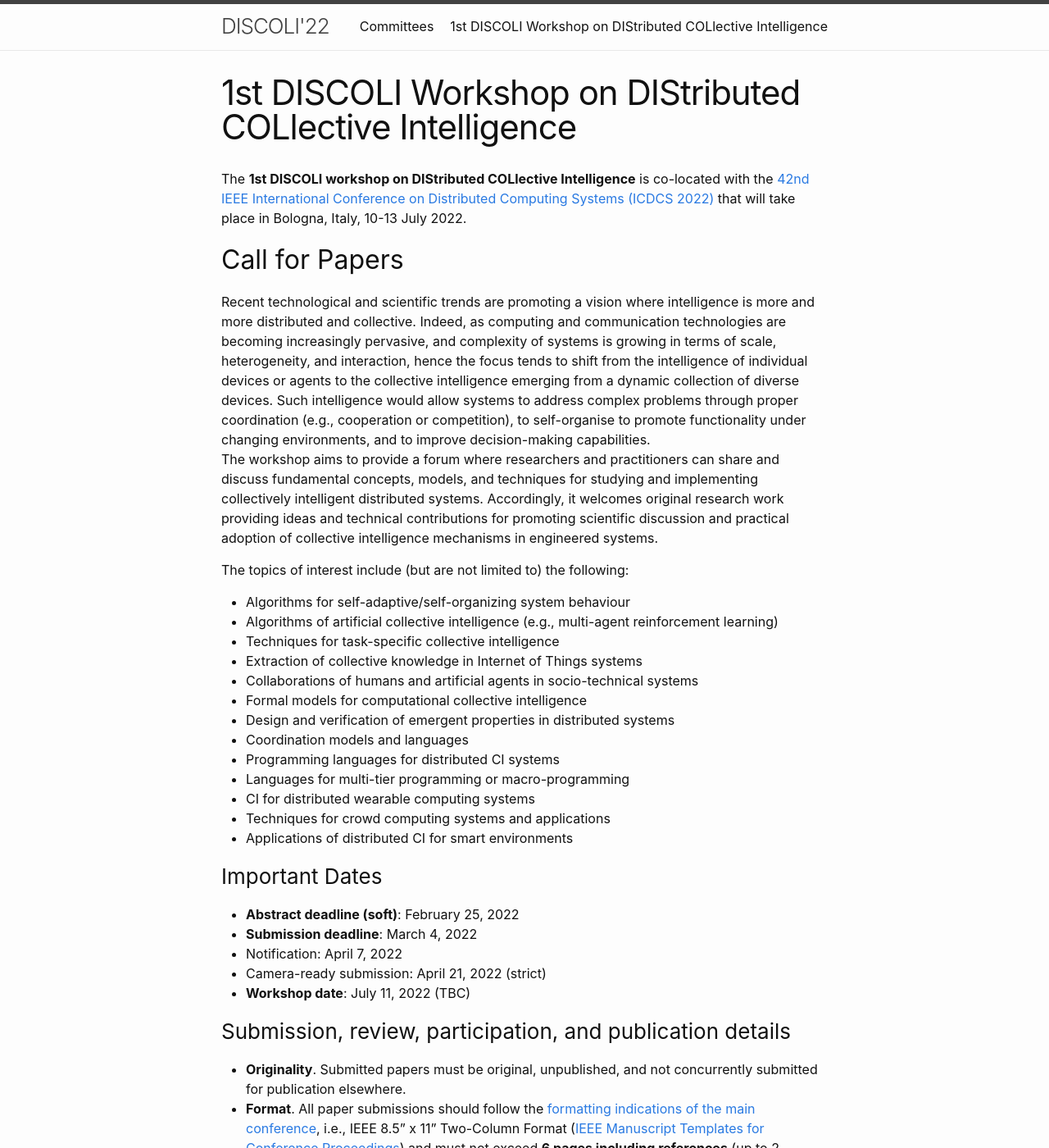
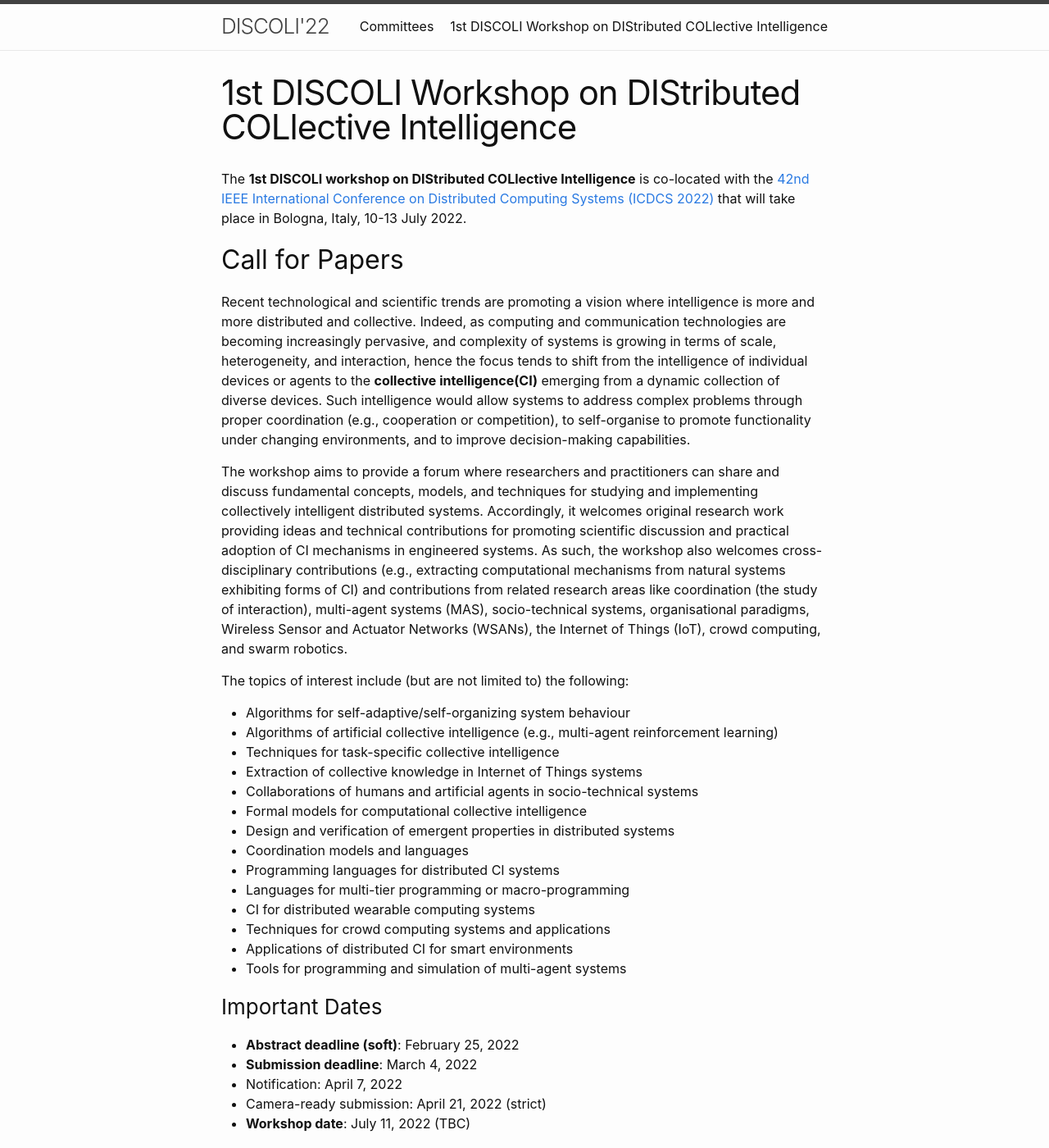
Before and after one commit to discoli-workshop/2023, a Jekyll site: the page built from index.markdown, in a window 1280 px wide and 1400 px high. Shown: the whole window at 82% size. Built offline with Jekyll 4.4.1, drawn with Linux system fonts in a browser that asks for light colours.

Commit message:
Add more details on scope and interests + introduce CI acronym

```diff
--- a/index.markdown
+++ b/index.markdown
@@ -10,8 +10,9 @@ The **1st DISCOLI workshop on DIStributed COLlective Intelligence** is co-locate
 
 ## Call for Papers
 
-Recent technological and scientific trends are promoting a vision where intelligence is more and more distributed and collective. Indeed, as computing and communication technologies are becoming increasingly pervasive, and complexity of systems is growing in terms of scale, heterogeneity, and interaction, hence the focus tends to shift from the intelligence of individual devices or agents to the collective intelligence emerging from a dynamic collection of diverse devices. Such intelligence would allow systems to address complex problems through proper coordination (e.g., cooperation or competition), to self-organise to promote functionality under changing environments, and to improve decision-making capabilities.
-The workshop aims to provide a forum where researchers and practitioners can share and discuss fundamental concepts, models, and techniques for studying and implementing collectively intelligent distributed systems. Accordingly, it welcomes original research work providing ideas and technical contributions for promoting scientific discussion and practical adoption of collective intelligence mechanisms in engineered systems.
+Recent technological and scientific trends are promoting a vision where intelligence is more and more distributed and collective. Indeed, as computing and communication technologies are becoming increasingly pervasive, and complexity of systems is growing in terms of scale, heterogeneity, and interaction, hence the focus tends to shift from the intelligence of individual devices or agents to the **collective intelligence(CI)** emerging from a dynamic collection of diverse devices. Such intelligence would allow systems to address complex problems through proper coordination (e.g., cooperation or competition), to self-organise to promote functionality under changing environments, and to improve decision-making capabilities.
+
+The workshop aims to provide a forum where researchers and practitioners can share and discuss fundamental concepts, models, and techniques for studying and implementing collectively intelligent distributed systems. Accordingly, it welcomes original research work providing ideas and technical contributions for promoting scientific discussion and practical adoption of CI mechanisms in engineered systems. As such, the workshop also welcomes cross-disciplinary contributions (e.g., extracting computational mechanisms from natural systems exhibiting forms of CI) and contributions from related research areas like coordination (the study of interaction), multi-agent systems (MAS), socio-technical systems, organisational paradigms, Wireless Sensor and Actuator Networks (WSANs), the Internet of Things (IoT), crowd computing, and swarm robotics.
 
 The topics of interest include (but are not limited to) the following:
 
@@ -28,6 +29,7 @@ The topics of interest include (but are not limited to) the following:
 - CI for distributed wearable computing systems
 - Techniques for crowd computing systems and applications
 - Applications of distributed CI for smart environments
+- Tools for programming and simulation of multi-agent systems
 
 ### Important Dates
 
```
